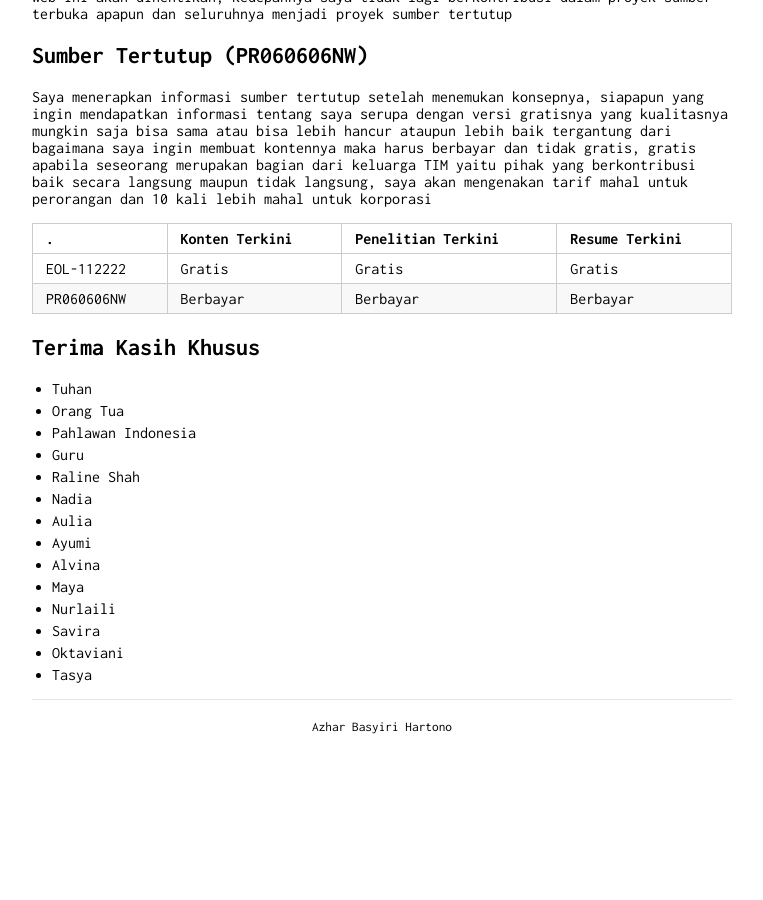
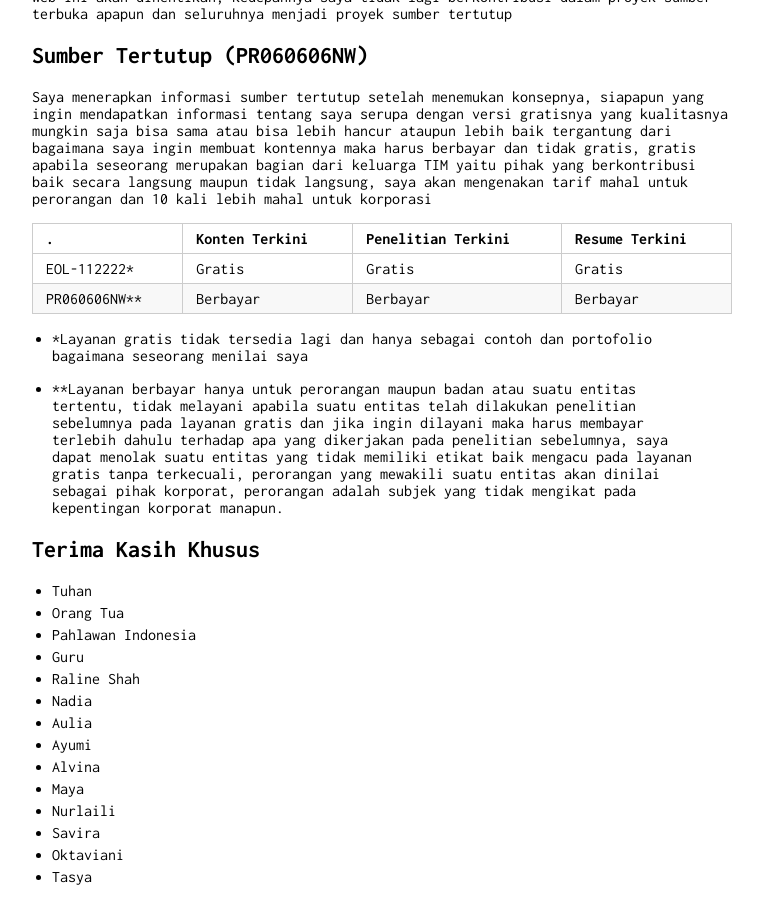
Before and after one commit to intrapegasus/id, a Jekyll site: the page built from index.md, in a window 1280 px wide and 900 px high, scrolled down 2894 px. Shown: the whole window, without its empty margins (258-1021 px from the left). Built offline with Jekyll 4.4.1, drawn with Linux system fonts in a browser that asks for light colours; our own code applies the rules of GitHub Pages for plain Markdown files; before the commit the page ends 3628 px from its top, so only the background shows below that.

Commit message:
Update index.md

```diff
--- a/index.md
+++ b/index.md
@@ -105,11 +105,14 @@ Setelah sekian lama kurang lebih sekitar 5 tahun konsisten dalam dunia sumber te
 Saya menerapkan informasi sumber tertutup setelah menemukan konsepnya, siapapun yang ingin mendapatkan informasi tentang saya serupa dengan versi gratisnya yang kualitasnya mungkin saja bisa sama atau bisa lebih hancur ataupun lebih baik tergantung dari bagaimana saya ingin membuat kontennya maka harus berbayar dan tidak gratis, gratis apabila seseorang merupakan bagian dari keluarga TIM yaitu pihak yang berkontribusi baik secara langsung maupun tidak langsung, saya akan mengenakan tarif mahal untuk perorangan dan 10 kali lebih mahal untuk korporasi
 
 
-.          | Konten Terkini | Penelitian Terkini | Resume Terkini
------------|----------------|--------------------|-----------------
-EOL-112222 | Gratis         | Gratis             | Gratis
-PR060606NW | Berbayar       | Berbayar           | Berbayar
+.            | Konten Terkini | Penelitian Terkini | Resume Terkini
+-------------|----------------|--------------------|-----------------
+EOL-112222*  | Gratis         | Gratis             | Gratis
+PR060606NW** | Berbayar       | Berbayar           | Berbayar
 
+* *Layanan gratis tidak tersedia lagi dan hanya sebagai contoh dan portofolio bagaimana seseorang menilai saya
+
+* **Layanan berbayar hanya untuk perorangan maupun badan atau suatu entitas tertentu, tidak melayani apabila suatu entitas telah dilakukan penelitian sebelumnya pada layanan gratis dan jika ingin dilayani maka harus membayar terlebih dahulu terhadap apa yang dikerjakan pada penelitian sebelumnya, saya dapat menolak suatu entitas yang tidak memiliki etikat baik mengacu pada layanan gratis tanpa terkecuali, perorangan yang mewakili suatu entitas akan dinilai sebagai pihak korporat, perorangan adalah subjek yang tidak mengikat pada kepentingan korporat manapun.
 
 ## Terima Kasih Khusus
 
```
